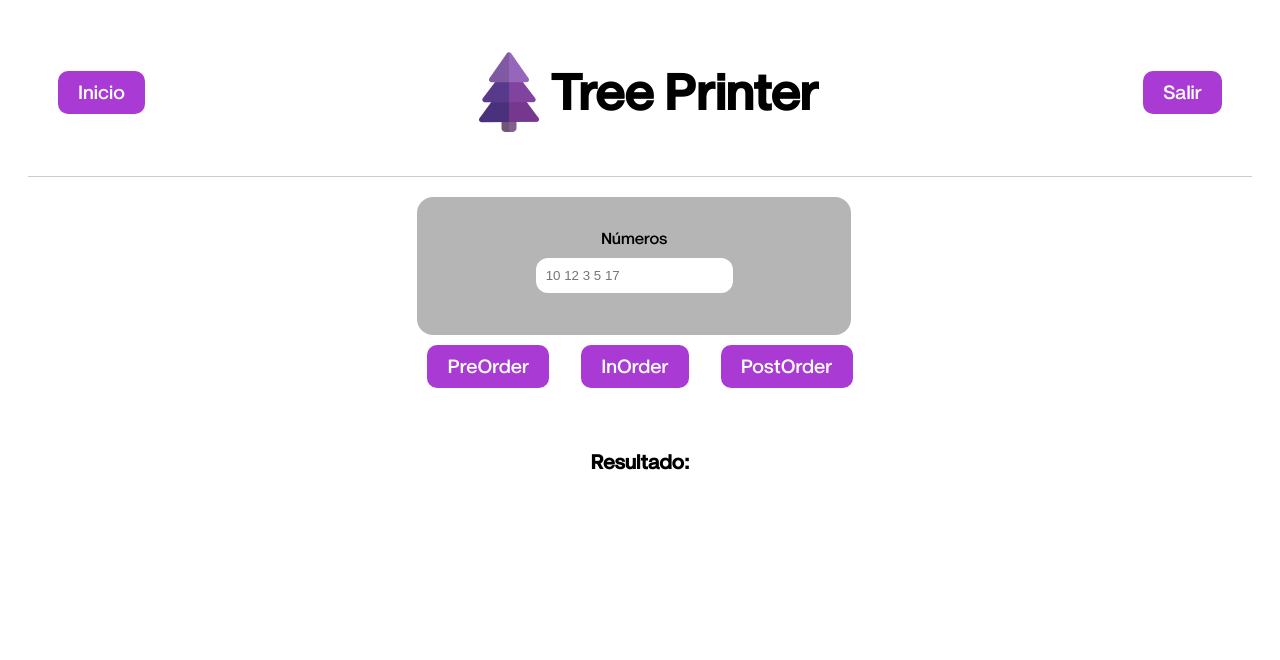
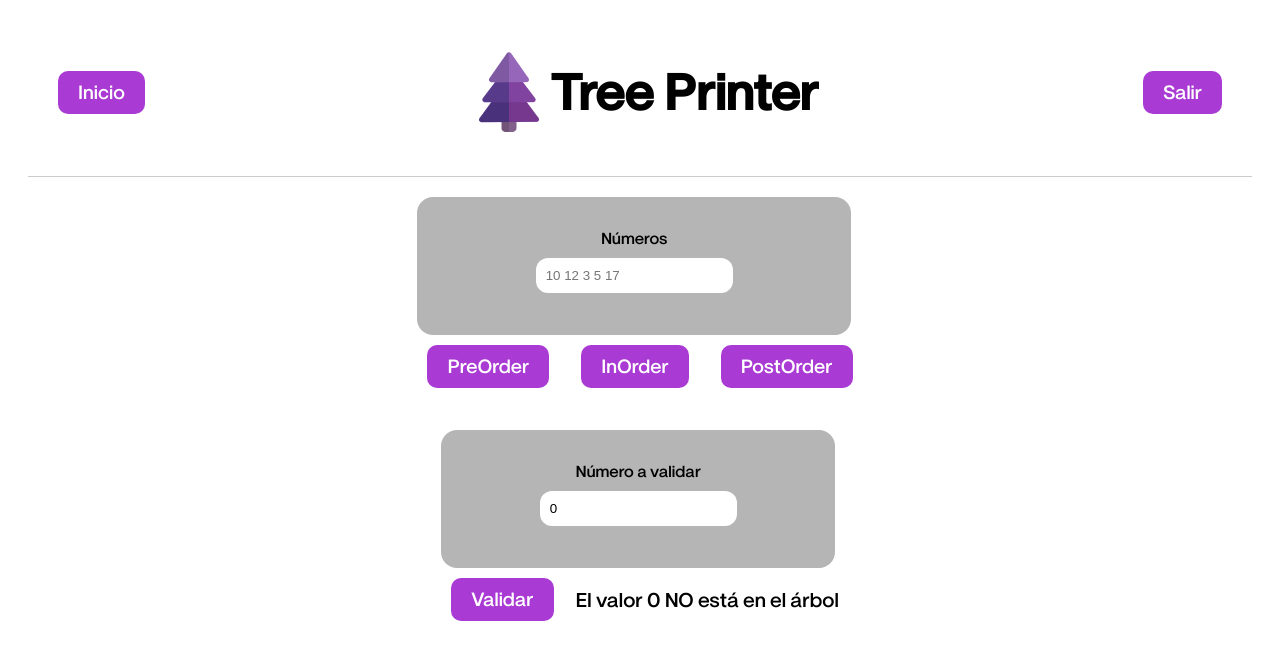
Before and after one commit to leiton05/Homeworks, a React (Vite) app: page /tree in a window 1280 px wide. Shown: the top 660 px of the page. Built offline with nearby package versions, Linux system fonts and the light colour scheme; no server answers.

Commit message:
✨ Feat: Implement CheckForm logic to validate if a number is in the tree and its corresponding logic in the other components

```diff
--- /dev/null
+++ b/src/components/TreePrinter/CheckForm.tsx
@@ -0,0 +1,49 @@
+import { useState } from "react";
+import type BinaryTree from "../../tools/tree/BinaryTree";
+import { checkValueInTree } from "../../tools/tree/TreeUtils";
+
+interface CheckFormProp {
+  tree: BinaryTree<number>;
+  isResult: boolean;
+  setResult: (isResult: boolean) => void;
+}
+
+function CheckForm({ tree, isResult, setResult }: CheckFormProp) {
+  const [number, setNumber] = useState<number>(0);
+
+  const handleSubmit = (e: React.FormEvent<HTMLFormElement>) => {
+    e.preventDefault();
+    console.log("submitt");
+    const temp = checkValueInTree(tree.root, number);
+    setResult(temp);
+    console.log("El resultado del validar es: " + temp);
+  };
+
+  return (
+    <form onSubmit={handleSubmit}>
+      <div className="form-div">
+        <label>Número a validar</label>
+        <input
+          type="number"
+          placeholder="10"
+          value={number}
+          onChange={(e) => setNumber(Number(e.target.value))}
+        />
+      </div>
+      <div className="btn-center">
+        <div>
+          <button type="submit">Validar</button>
+        </div>
+        <div>
+          {isResult ? (
+            <p className="green-text">El valor {number} está en el árbol</p>
+          ) : (
+            <p className="red-text">El valor {number} NO está en el árbol</p>
+          )}
+        </div>
+      </div>
+    </form>
+  );
+}
+
+export default CheckForm;
--- a/src/components/TreePrinter/TreeForm.tsx
+++ b/src/components/TreePrinter/TreeForm.tsx
@@ -1,47 +1,38 @@
 import { useState } from "react";
-import BinaryTree from "../../tools/tree/BinaryTree";
+import type BinaryTree from "../../tools/tree/BinaryTree";
 import { stringToTree } from "../../tools/tree/TreeUtils";
 
 interface TreeFormProp {
-  tree: BinaryTree<number>;
-  result: string;
   setTree: (tree: BinaryTree<number>) => void;
   setResult: (result: string) => void;
 }
 
-function TreeForm({ tree, result, setTree, setResult }: TreeFormProp) {
+function TreeForm({ setTree, setResult }: TreeFormProp) {
   const [numbers, setNumbers] = useState<string>("");
 
-  const handleSubmit = (e: React.FormEvent<HTMLFormElement>) => {
-    console.log("Submiiiiiit");
-    e.preventDefault();
+  const handleClick = (type: "preorder" | "inorder" | "postorder") => {
+    const newTree = stringToTree(numbers);
+    setTree(newTree);
 
-    const buttonName = (e.nativeEvent as SubmitEvent).submitter?.getAttribute(
-      "name",
-    );
-    console.log("boton: " + buttonName);
-
-    tree = stringToTree(numbers);
-    setTree(tree);
-
-    switch (buttonName) {
+    let output = "";
+    switch (type) {
       case "preorder":
-        result = tree.preOrder(tree.root).join(" ");
+        output = newTree.preOrder(newTree.root).join(" ");
         break;
       case "inorder":
-        result = tree.inOrder(tree.root).join(" ");
+        output = newTree.inOrder(newTree.root).join(" ");
         break;
       case "postorder":
-        result = tree.postOrder(tree.root).join(" ");
+        output = newTree.postOrder(newTree.root).join(" ");
         break;
     }
 
+    setResult(output);
     /* setNumbers(""); */
-    setResult(result);
   };
+
   return (
-    <>
-      <form onSubmit={handleSubmit}>
+    <div>
       <div className="form-div">
         <label>Números</label>
         <input
@@ -52,18 +43,17 @@ function TreeForm({ tree, result, setTree, setResult }: TreeFormProp) {
         />
       </div>
       <div className="btn-center">
-          <button type="submit" name="preorder">
+        <button type="button" onClick={() => handleClick("preorder")}>
           PreOrder
         </button>
-          <button type="submit" name="inorder">
+        <button type="button" onClick={() => handleClick("inorder")}>
           InOrder
         </button>
-          <button type="submit" name="postorder">
+        <button type="button" onClick={() => handleClick("postorder")}>
           PostOrder
         </button>
       </div>
-      </form>
-    </>
+    </div>
   );
 }
 
--- a/src/components/TreePrinter/TreeOutPut.tsx
+++ b/src/components/TreePrinter/TreeOutPut.tsx
@@ -1,14 +1,23 @@
+import type BinaryTree from "../../tools/tree/BinaryTree";
+import CheckForm from "./CheckForm";
+
 interface TreeOutPutProp {
   numbers: string;
+  tree: BinaryTree<number>;
+  isResult: boolean;
+  setIsResult: (isResult: boolean) => void;
 }
 
-function TreeOutPut({ numbers }: TreeOutPutProp) {
+function TreeOutPut({ numbers, tree, isResult, setIsResult }: TreeOutPutProp) {
   return (
-    <>
-      <p>
-        <strong>Resultado: </strong> {numbers}
-      </p>
-    </>
+    <div>
+      {numbers && (
+        <p>
+          <strong>Resultado: </strong> {numbers}
+        </p>
+      )}
+      <CheckForm tree={tree} isResult={isResult} setResult={setIsResult} />
+    </div>
   );
 }
 
```
Lines whose indentation alone changed are shown as unchanged.
